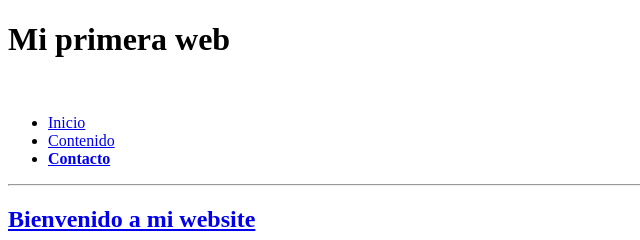
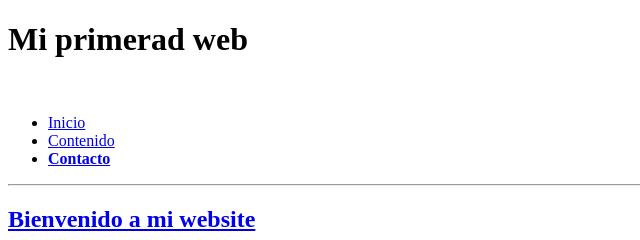
Before and after one commit to oscarcheva/curso_javascript, a plain HTML site: page index.html in a window 1280 px wide. Shown: the top 240 px of the page, 0-640 px from the left. Drawn offline with Linux system fonts and the light colour scheme.

Commit message:
html lesson

```diff
--- a/index.html
+++ b/index.html
@@ -5,7 +5,7 @@
 </head>
 <body>
     <!-- Encabezado-->
-    <h1>Mi primera web</h1>
+    <h1>Mi primerad web</h1>
     <br>
     <ul>
         <li><a href="index.html" title="Inicio">Inicio</li>
```
Also changed, not shown: contacto.html (+1 -1 lines), contenido.html (+1 -1 lines).
